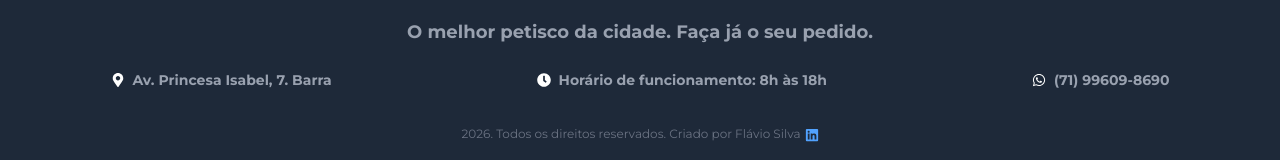
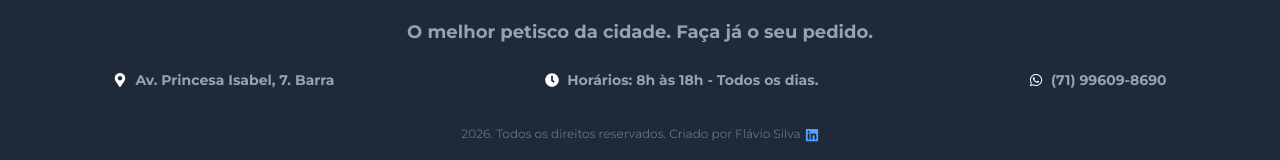
Before and after one commit to flavio16silva/deposito-cafezinho-react, a React (Vite) app: page /admin in a window 1280 px wide. Shown: the part 1019-1179 px from the top of the page. Built offline with nearby package versions, Linux system fonts and the light colour scheme.

Commit message:
Footer:Alteração do horário de atendimento

```diff
--- a/src/components/footer.jsx
+++ b/src/components/footer.jsx
@@ -27,7 +27,7 @@ const Footer = () => {
           {/* Horário de funcionamento */}
           <div className="flex items-center gap-2">
             <FaClock className="text-white text-sm" />
-            <p className="text-gray-400 text-sm font-bold"> Horário de funcionamento: 8h às 18h</p>
+            <p className="text-gray-400 text-sm font-bold"> Horários: 8h às 18h - Todos os dias.</p>
           </div>
 
           {/* Telefone */}
```
